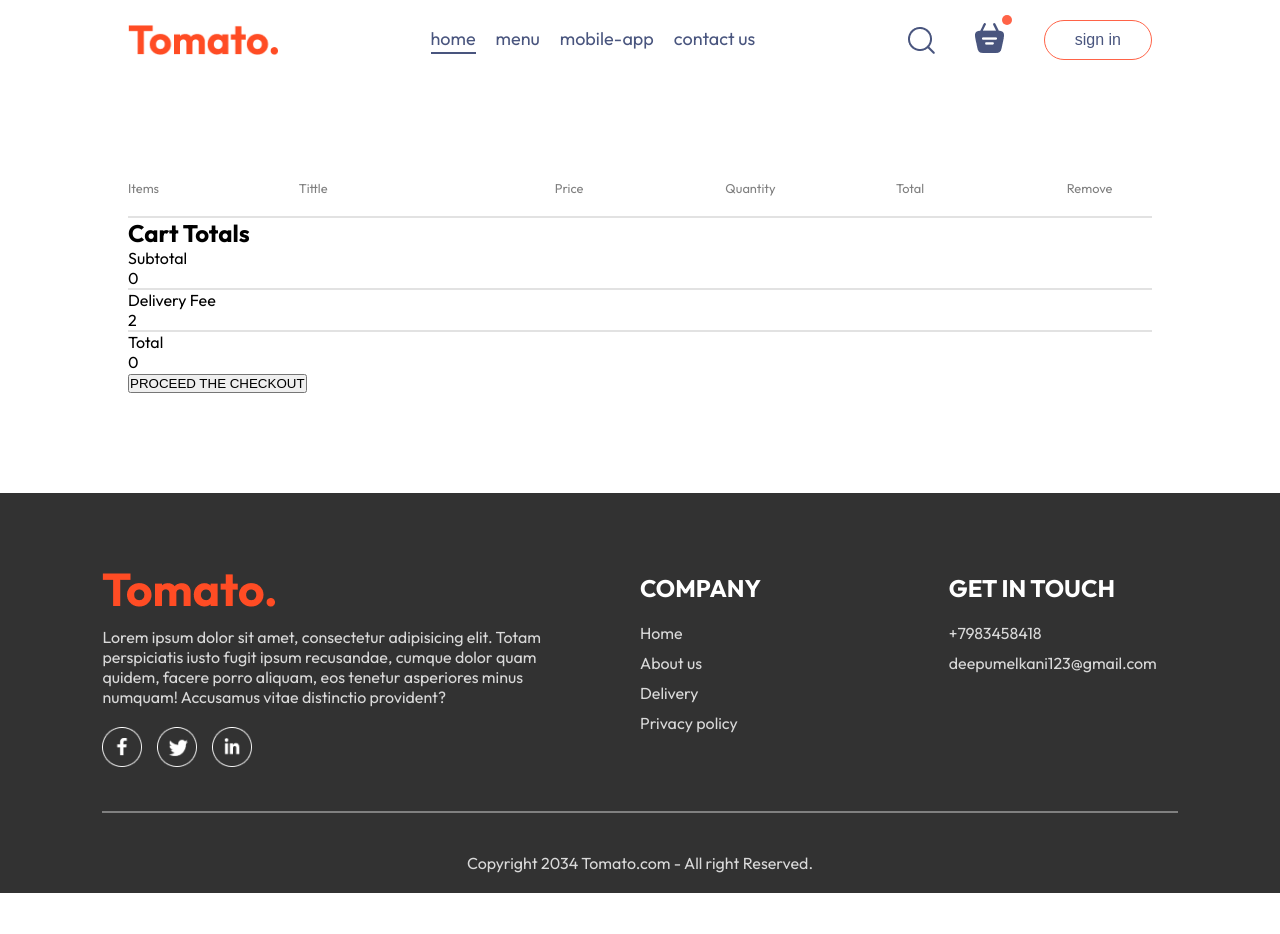
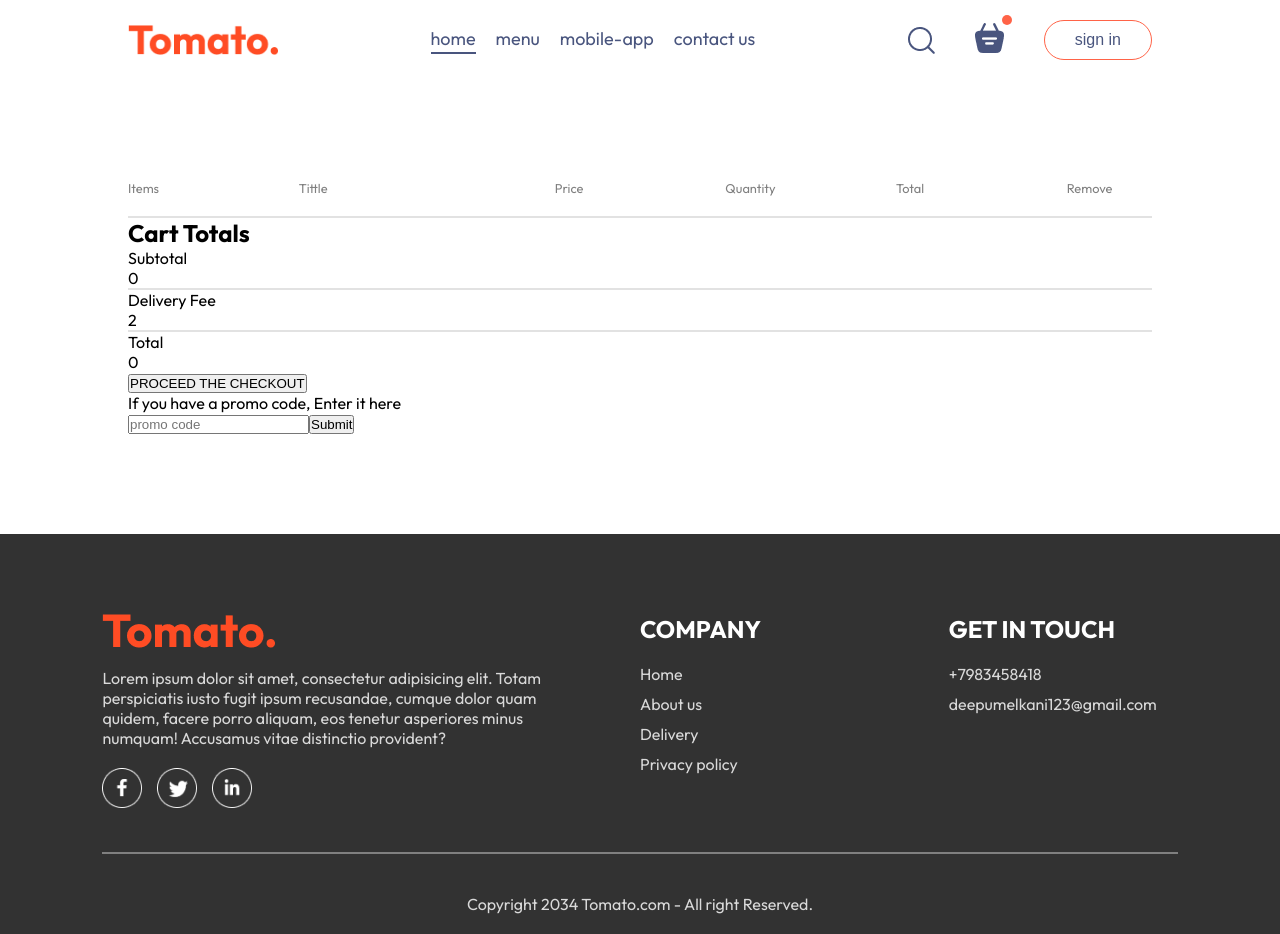
Before and after one commit to Deepanshumelkani77/Tomato, a React (Vite) app: page /cart in a window 1280 px wide. Before the commit the page ends 893 px from the top, so only its background shows below. Built offline with nearby package versions, Linux system fonts and the light colour scheme.

Commit message:
add promo code section

```diff
--- a/src/pages/cart/Cart.jsx
+++ b/src/pages/cart/Cart.jsx
@@ -73,6 +73,17 @@
 
 </div>
 
+
+<div className="cart-promocode">
+  <div>
+    <p>If you have a promo code, Enter it here</p>
+    <div className='card-promocode-input'>
+      <input type="text" placeholder="promo code"/>
+      <button>Submit</button>
+    </div>
+  </div>
+</div>
+
 </div>
 
 
```
